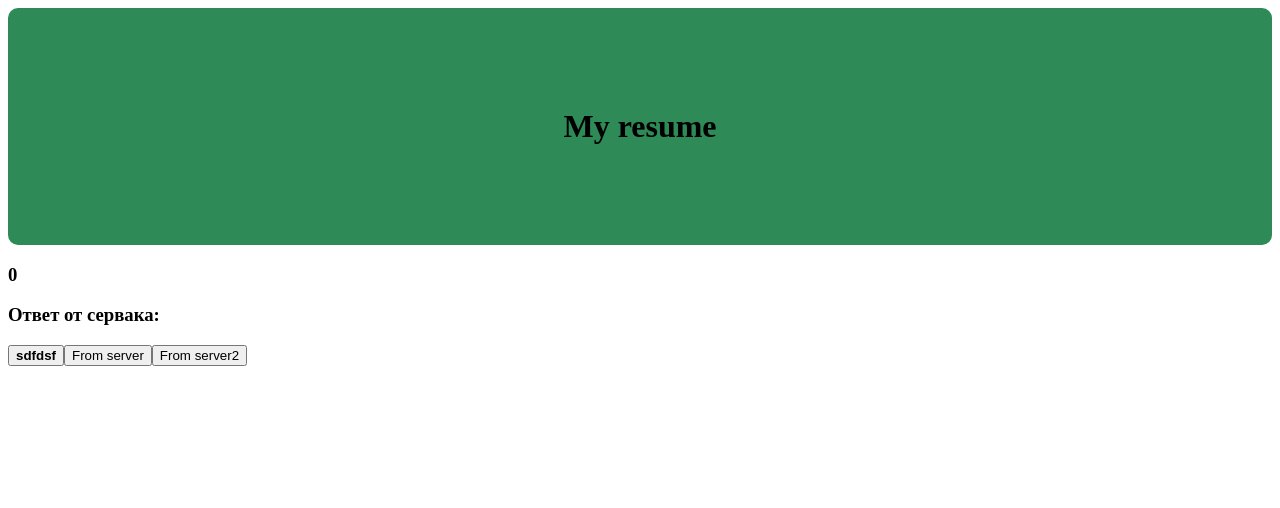
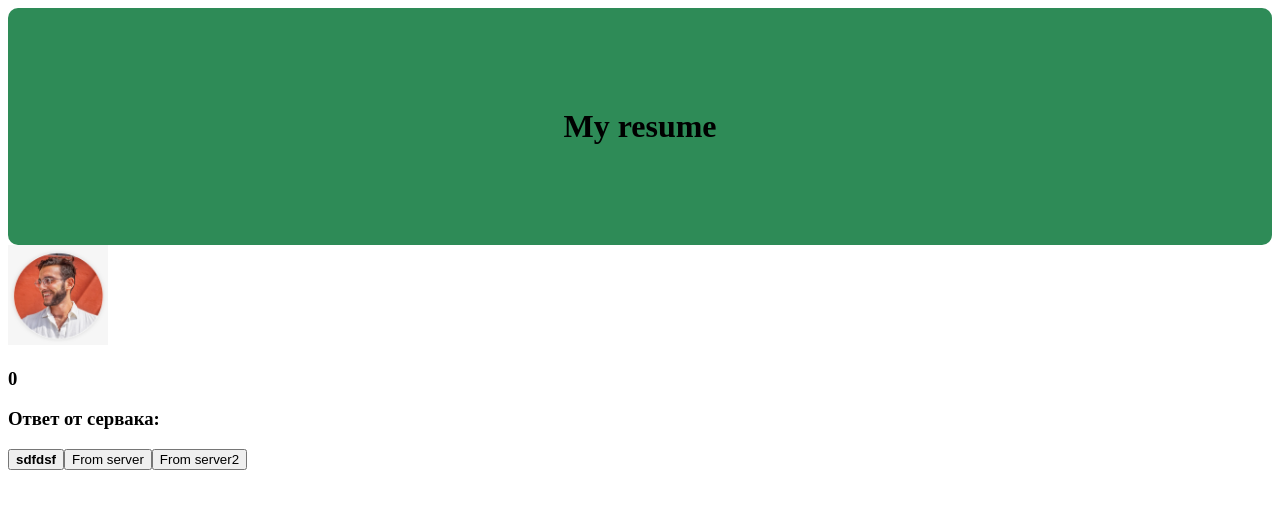
Before and after one commit to maxkolt/new-vue, a Vue app: page / in a window 1280 px wide. Shown: the top 508 px of the page. Built offline with nearby package versions, Linux system fonts and the light colour scheme.

Commit message:
Отправка запросов

```diff
--- a/src/App.vue
+++ b/src/App.vue
@@ -1,7 +1,7 @@
 <template>
   <div id="app">
     <h1 class="block">My resume{{ msg }}</h1>
-
+    <img class="face" alt="foto" src="./assets/face.png"/>
     <HelloWorld msg="Welcome to Your Vue.js App"/>
     <h3>{{ count }}</h3>
     <h3>Ответ от сервака: {{ serverData }}</h3>
@@ -13,7 +13,7 @@
 
     </footer>
   </div>
- </template>
+</template>
 
 <script>
 import HelloWorld from './components/HelloWorld.vue'
@@ -43,20 +43,20 @@ export default {
               this.serverData = response.data.bpi.USD.code
           ));
     },
-  getFromDataServer(){
+    getFromDataServer() {
       axios
           .get('https://www.foaas.com/cup/:Maxim')
           .then(response => (
               this.serverData = response.data.bpi.USD.code
           ));
-  }
+    }
 
   }
 }
 </script>
 
 <style scoped>
-.block{
+.block {
   margin: 0 auto;
   text-align: center;
   padding: 100px;
@@ -64,4 +64,9 @@ export default {
   background-color: seagreen;
 }
 
+.face {
+  width: 100px;
+  height: 100px;
+}
+
 </style>
```
Also changed, not shown: src/assets/face.png (added).
